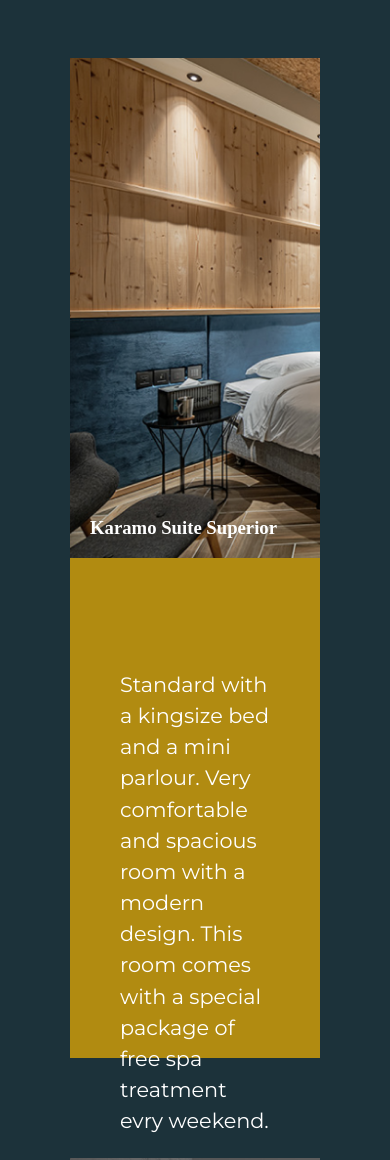
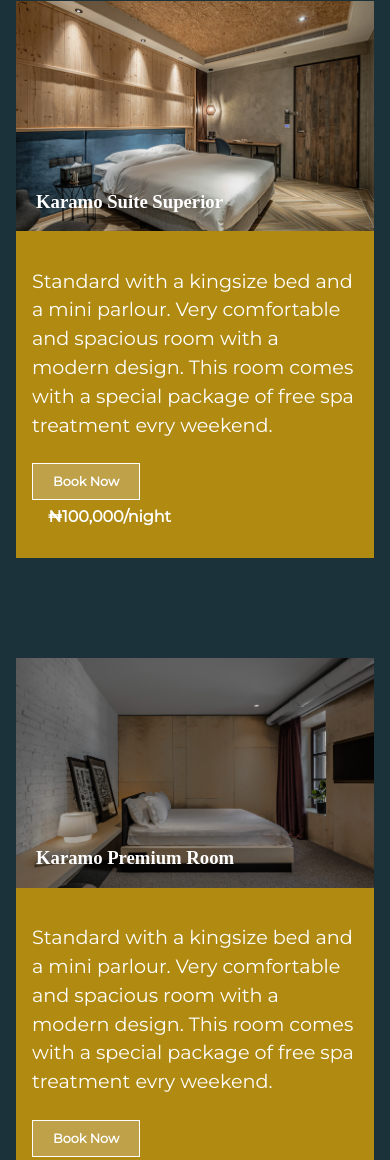
Before and after one commit to team-granite/frontend-hoteldesign2, a plain HTML site: page pages/rooms.html in a window 390 px wide. Shown: the part 633-1793 px from the top of the page. Drawn offline with Linux system fonts and the light colour scheme; a web font is replaced by a local one.

Commit message:
bug: corrected reponsiveness

```diff
--- a/css/rooms.css
+++ b/css/rooms.css
@@ -59,7 +59,7 @@ body {
 .room-image {
   background-size: cover;
   width: 55%;
-  height: 500px;
+  height: 600px;
   display: flex;
   align-items: flex-end;
   color: white;
@@ -81,7 +81,7 @@ body {
 
 .room-description {
   width: 45%;
-  max-height: 500px;
+  max-height: 600px;
   background: #b18b11;
   color: white;
   padding: 90px 50px;
@@ -122,6 +122,81 @@ body {
     width: 100%;
     line-height: 1.5;
   }
+  .room-action span {
+    font-size: 1rem;
+  }
 }
 
-/* footer style here */
+@media screen and (max-width: 630px) {
+  #rooms-container {
+    padding: 3.025rem 1rem;
+  }
+
+  .room-view {
+    display: block;
+  }
+
+  .room-image, .room-description {
+    width: 100%;
+  }
+
+  .room-description{
+    padding: 1rem;
+  }
+
+  .room-description > p {
+    width: 100%;
+    line-height: 1.5;
+    font-size: 1.2rem;
+  }
+  .room-image{
+    height: 230px;
+  }
+
+  .room-two-image{
+    background-image: url(../images/premium.png);
+  }
+
+  .room-three-image{
+    background-image: url(../images/single.png);
+  }
+}
+@media all and (max-width: 450px){
+  .booking-btn{
+    line-height: 1.3;
+    font-size: .8rem;
+  }
+  .room-action h2{
+    margin: 1rem;
+    font-size: 1rem;
+  }
+}
+
+@media all and (max-width: 400px){
+  .room-action {
+    display: block;
+    margin-top: 2rem;
+    justify-content: space-between;
+  }
+  .room-action h2{
+    margin: 1rem;
+    font-size: 1rem;
+  }
+  .booking-btn{
+    line-height: 1.3;
+    font-size: .8rem;
+  }
+  .room-description > p {
+    margin-bottom: 1rem;
+  }
+}
+
+@media all and (max-width: 340px){
+  .room-description{
+    height: 400px;
+  }
+  .room-description > p {
+    margin-bottom: 1rem;
+    font-size: .8rem;
+  }
+}
```
